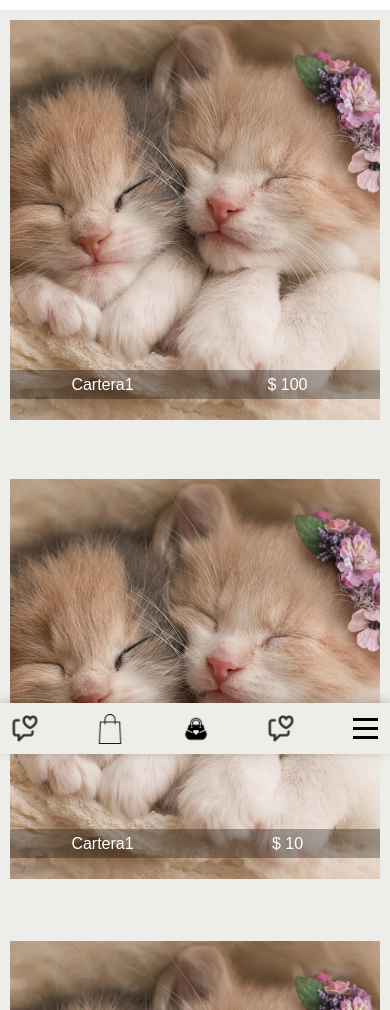
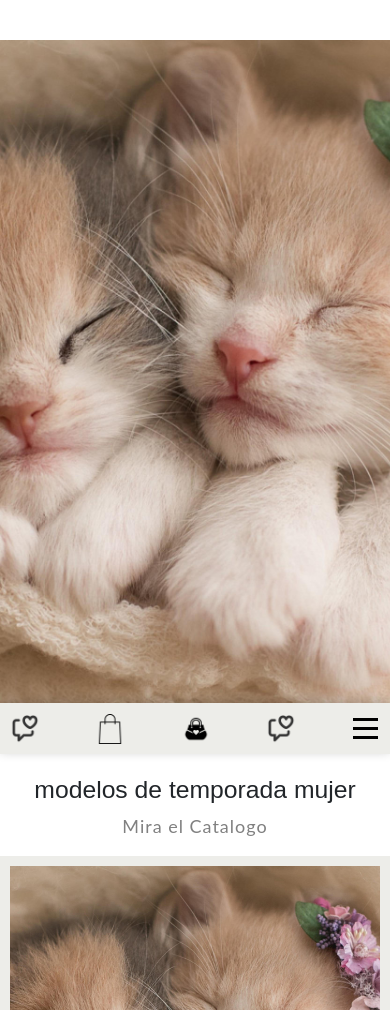
Before and after one commit to bzegarra/bzegarra.github.io, a plain HTML site: page index.html in a window 390 px wide. Shown: the part 90-1100 px from the top of the page. Drawn offline with nearby package versions, Linux system fonts and the light colour scheme.

Commit message:
estilos: titulos e imagen

```diff
--- a/estilos/style.css
+++ b/estilos/style.css
@@ -78,11 +78,9 @@ main {
 .menu-toggle.active .bar:nth-child(1) {
     transform: rotate(45deg) translate(5px, 7px);
 }
-
 .menu-toggle.active .bar:nth-child(2) {
     opacity: 0;
 }
-
 .menu-toggle.active .bar:nth-child(3) {
     transform: rotate(-47deg) translate(5px, -6.5px); /*6*/
 }
@@ -109,6 +107,41 @@ main {
 }
 .navbar__list-link:hover {
     color: var(--soft-beige);;
+}
+/*------------------------------------*/
+.product-thumbnail {
+    width: 100%;
+    height: 650px;
+    object-fit: cover;
+    margin-bottom: 60px;
+}
+/*------------------------------------*/
+.season-models-title {
+    display: flex;
+    flex-direction: row;
+    width: 90%;
+    margin: auto;
+    margin-top: 50px;
+}
+.link-wrapper,
+.title-wrapper {
+    width: 50%;
+}
+.season-titl {
+    text-align: center;
+    font-size: 22px;
+    margin: 0;
+    font-weight: 800;
+    letter-spacing: 2.2px;
+    font-family: "Lato", sans-serif;
+    text-transform: uppercase;
+}
+.link-paragraph {
+    color: gray;
+    font-family: "Lato", sans-serif;
+    letter-spacing: 1px;
+    font-size: 18px;
+    text-align: end;
 }
 /*---------imagen con y precios--------*/
 .product-container {
@@ -249,12 +282,9 @@ img {
     height: 600px;
     background-color: #e8d1c5;
     margin: 0px auto;
-    /*border: 1px solid #ccc;*/
-    padding: 10px; /* Espaciado interno */
+    padding: 10px;
     overflow: hidden;
-    /*flex-direction: column;  Dirección de los elementos en columna  ----> lo voy a usar en version movie*/
     color: #6c584c;
-    /*box-shadow: 7px 13px 37px #c9ada7;*/
 }
 
 .img-container {
@@ -373,7 +403,32 @@ img {
     .menu-toggle {
         display: flex;
     }
-    /*----------*/
+    /*--------------*/
+    .product-thumbnail {
+        height: 80vh;
+    }
+    /*--------------*/
+    .product-thumbnail {
+        height: 80vh;
+    }
+    .season-models-title {
+        display: flex;
+        flex-direction: column;
+        width: 90%;
+        margin: auto;
+    }
+    .title-wrapper,
+    .link-wrapper {
+        width: 100%;
+    }
+    .season-title,
+    .link-paragraph {
+        text-align: center;
+    }
+    .season-titl {
+        padding: 5px;
+    }
+    /*--------------*/
     .product-container {
         display: flex;
         flex-direction: column;
--- a/index.html
+++ b/index.html
@@ -58,6 +58,23 @@
             </li>
         </ul>
     </nav>
+    <!--------------------->
+    <div class="product-imagen">
+        <a class="contenedor-enlase product-link" href="#">
+            <img class="product-thumbnail" src="imagenes/gatos.jpg" alt="">
+        </a>
+    </div>
+    <!--------------------->
+    <div class="season-models-title">
+        <div class="title-wrapper">
+            <h2 class="season-title">modelos de temporada mujer</h2>
+        </div>
+        <div class="link-wrapper">
+            <a class="link-paragraph" href="">
+                <p>Mira el Catalogo</p>
+            </a>
+        </div>
+    </div>
 <!--grilla de imagenes-->
 <div class="product-container">
     <div class="product-item product-item--primary">
@@ -163,8 +180,6 @@
     </div>
 </div>
 
-<img src="imagenes/gatos.jpg" class="img-fluid" alt="gatito">
-
 <div class="container text-center">
     <div class="row">
         <div class="col">
```
